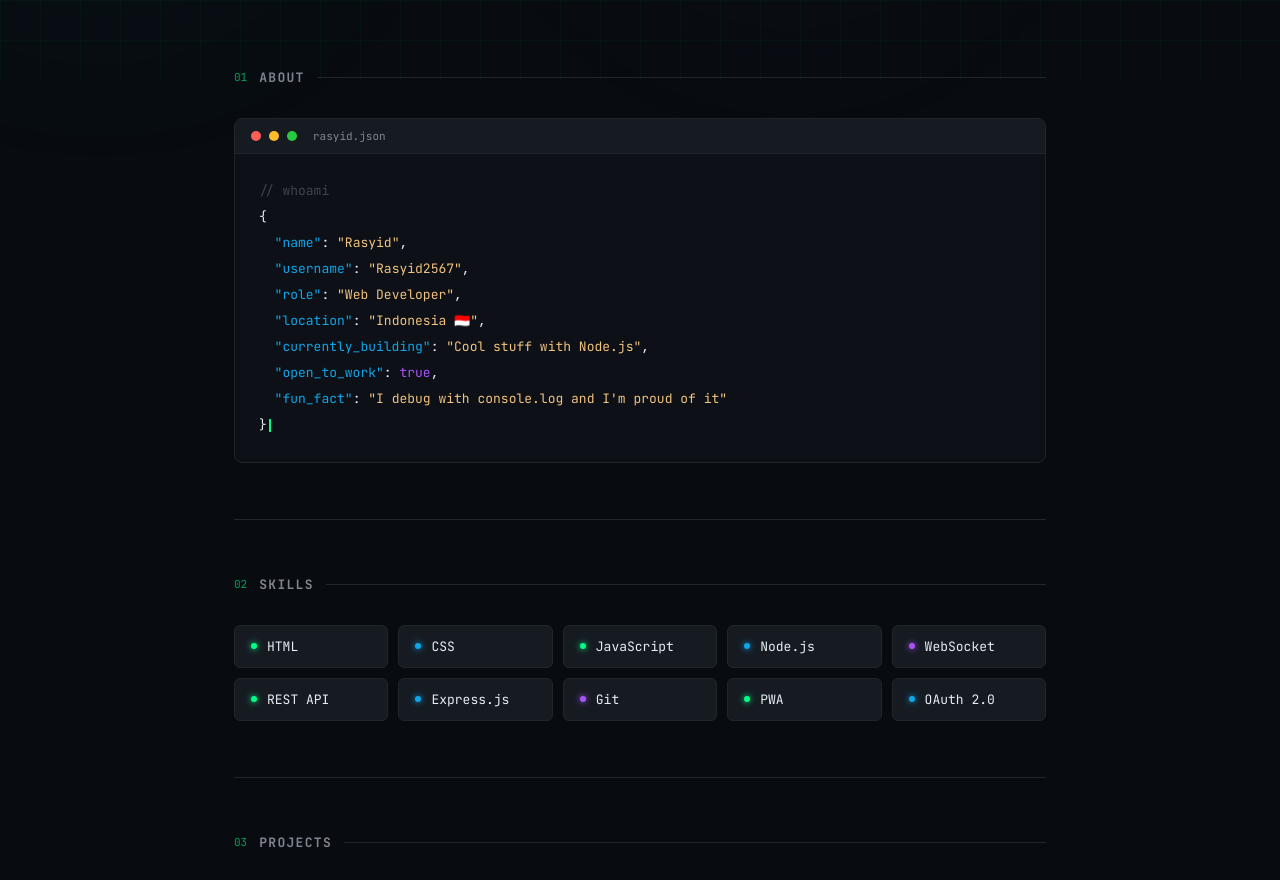
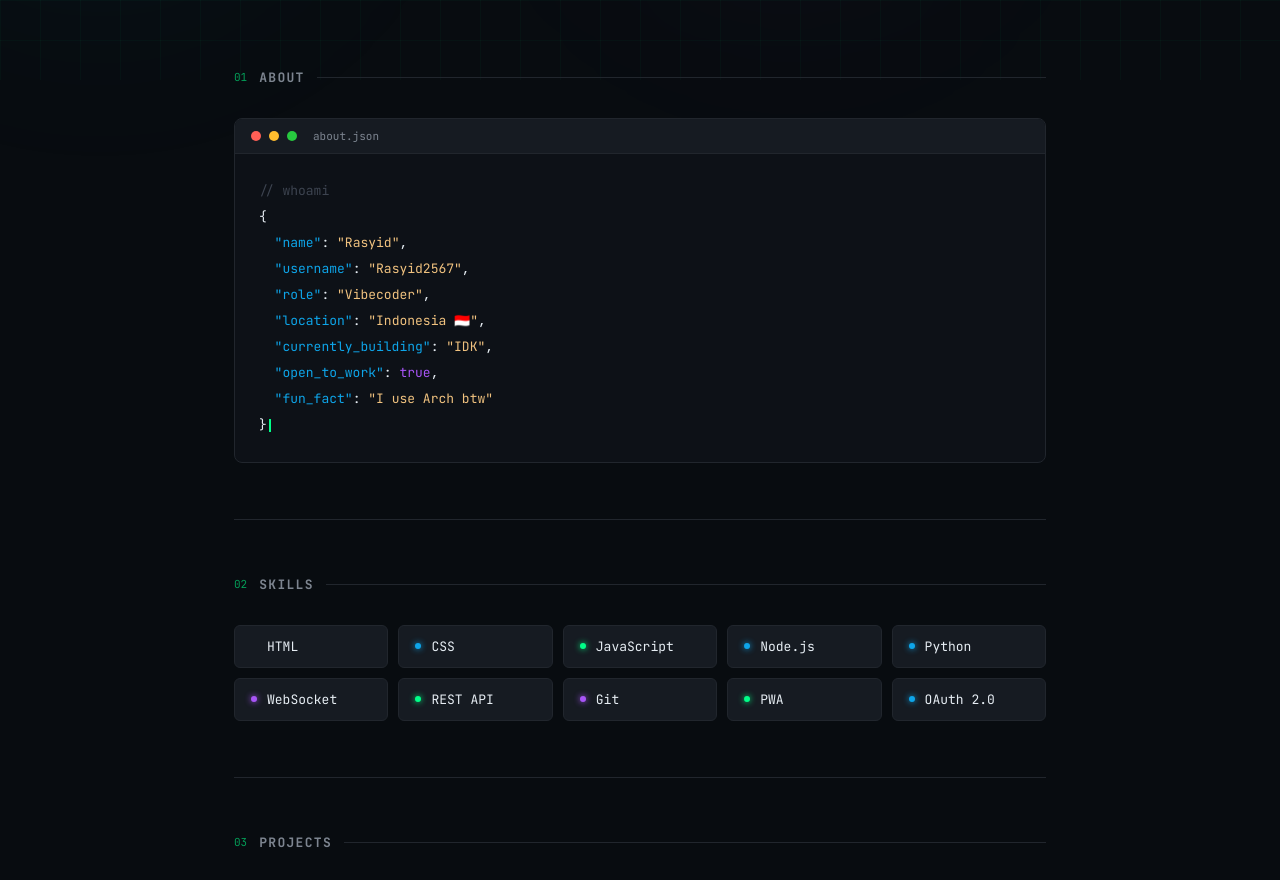
Before and after one commit to Rasyid2567/Home, a plain HTML site: page index.html in a window 1280 px wide. Shown: the part 720-1600 px from the top of the page. Drawn offline with Linux system fonts and the light colour scheme; no server answers.

Commit message:
Update terminal title and user details in index.html

```diff
--- a/index.html
+++ b/index.html
@@ -79,18 +79,18 @@
         <div class="dot-r"></div>
         <div class="dot-y"></div>
         <div class="dot-g"></div>
-        <span class="terminal-title">rasyid.json</span>
+        <span class="terminal-title">about.json</span>
       </div>
       <div class="terminal-body">
         <div><span class="t-comment">// whoami</span></div>
         <div>{</div>
         <div>&nbsp;&nbsp;<span class="t-key">"name"</span>: <span class="t-str">"Rasyid"</span>,</div>
         <div>&nbsp;&nbsp;<span class="t-key">"username"</span>: <span class="t-str">"Rasyid2567"</span>,</div>
-        <div>&nbsp;&nbsp;<span class="t-key">"role"</span>: <span class="t-str">"Web Developer"</span>,</div>
+        <div>&nbsp;&nbsp;<span class="t-key">"role"</span>: <span class="t-str">"Vibecoder"</span>,</div>
         <div>&nbsp;&nbsp;<span class="t-key">"location"</span>: <span class="t-str">"Indonesia 🇮🇩"</span>,</div>
-        <div>&nbsp;&nbsp;<span class="t-key">"currently_building"</span>: <span class="t-str">"Cool stuff with Node.js"</span>,</div>
+        <div>&nbsp;&nbsp;<span class="t-key">"currently_building"</span>: <span class="t-str">"IDK"</span>,</div>
         <div>&nbsp;&nbsp;<span class="t-key">"open_to_work"</span>: <span class="t-bool">true</span>,</div>
-        <div>&nbsp;&nbsp;<span class="t-key">"fun_fact"</span>: <span class="t-str">"I debug with console.log and I'm proud of it"</span></div>
+        <div>&nbsp;&nbsp;<span class="t-key">"fun_fact"</span>: <span class="t-str">"I use Arch btw"</span></div>
         <div>}<span class="cursor"></span></div>
       </div>
     </div>
@@ -104,13 +104,13 @@
       <div class="line"></div>
     </div>
     <div class="skills-grid">
-      <div class="skill-chip"><div class="skill-dot dot-green"></div>HTML</div>
+      <div class="skill-chip"><div class="skill-dot dot-orange"></div>HTML</div>
       <div class="skill-chip"><div class="skill-dot dot-blue"></div>CSS</div>
       <div class="skill-chip"><div class="skill-dot dot-green"></div>JavaScript</div>
       <div class="skill-chip"><div class="skill-dot dot-blue"></div>Node.js</div>
+      <div class="skill-chip"><div class="skill-dot dot-blue"></div>Python</div>
       <div class="skill-chip"><div class="skill-dot dot-purple"></div>WebSocket</div>
       <div class="skill-chip"><div class="skill-dot dot-green"></div>REST API</div>
-      <div class="skill-chip"><div class="skill-dot dot-blue"></div>Express.js</div>
       <div class="skill-chip"><div class="skill-dot dot-purple"></div>Git</div>
       <div class="skill-chip"><div class="skill-dot dot-green"></div>PWA</div>
       <div class="skill-chip"><div class="skill-dot dot-blue"></div>OAuth 2.0</div>
```
